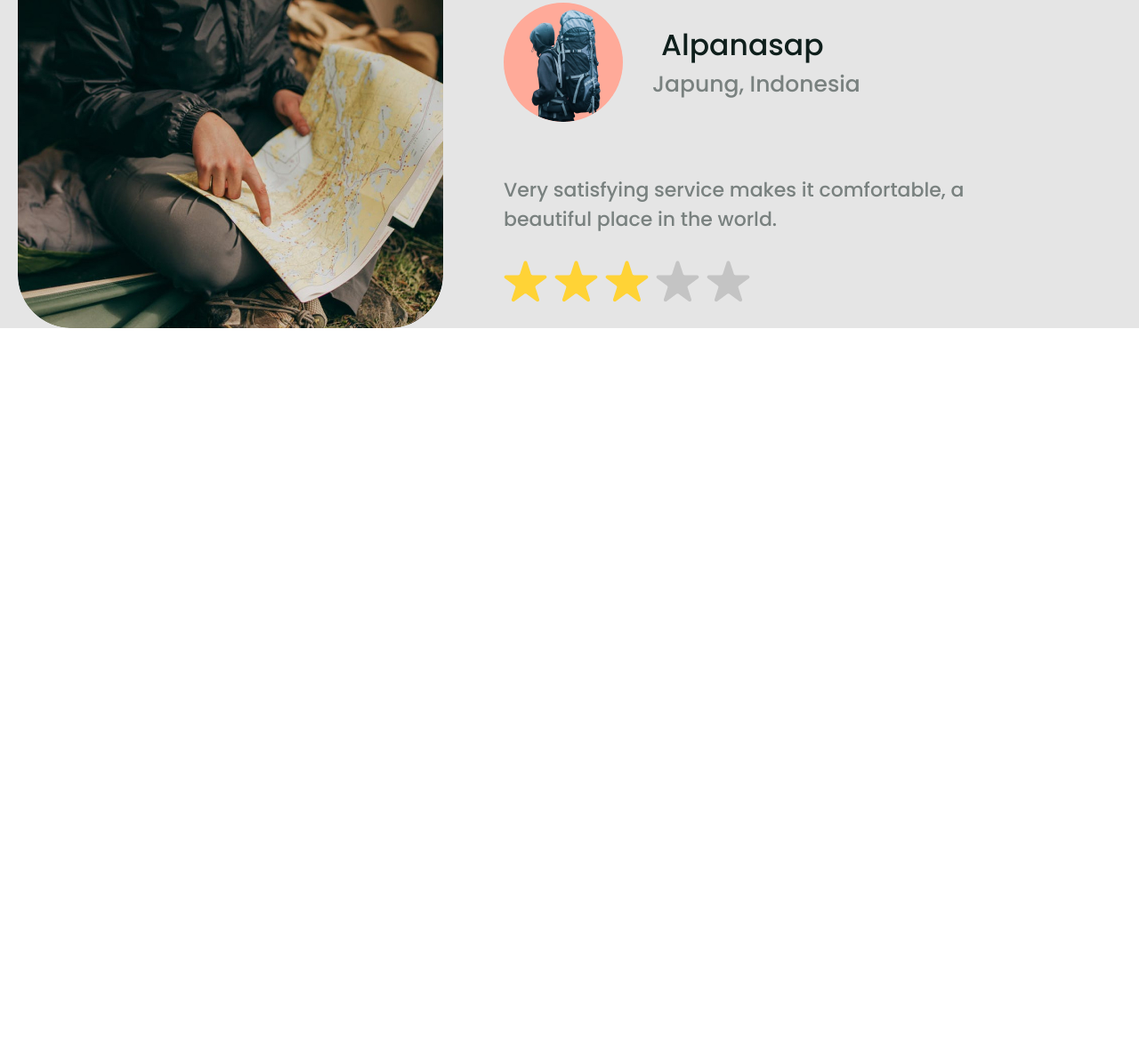
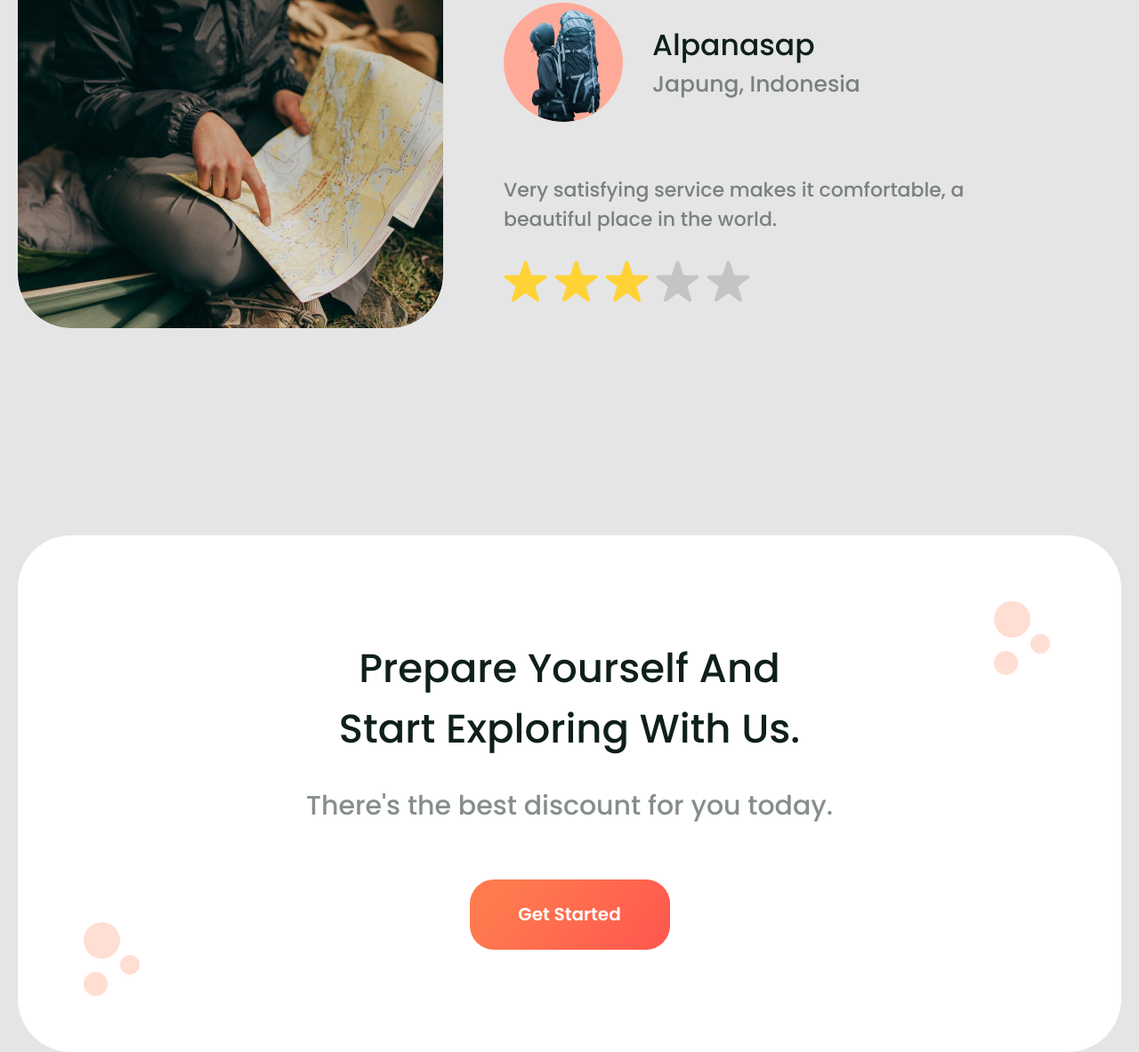
Before and after one commit to julias42/landing, a plain HTML site: page index.html in a window 1280 px wide. Shown: the part 1926-3109 px from the top of the page at 89% size. Before the commit the page ends 2295 px from the top, so only its background shows below. Drawn offline with Linux system fonts and the light colour scheme.

Commit message:
landing 1.6

```diff
--- a/index.html
+++ b/index.html
@@ -65,12 +65,12 @@
         </button>
       </section>
     </div>
-    <div class="main__customers center">
+    <section class="main__customers center">
       <section class="customers">
         <div class="customers__image">
           <img class="customers__image_img" src="img/customers_img.jpg" alt="photo">
         </div>
-        <div class="customers__text">
+        <section class="customers__text">
           <p class="customers__text_zag">What do customers say about us?</p>
           <div class="customers__alpanasap">
             <img class="customers__text_img" src="img/customers_img.png" alt="photo">
@@ -82,7 +82,7 @@
           <p class="customers__text_satisfying">Very satisfying service makes it comfortable, a beautiful place in
             the world. </p>
 
-          <div class="customers__text_star">
+          <section class="customers__text_star">
             <div><svg width="49" height="47" viewBox="0 0 49 47" fill="none" xmlns="http://www.w3.org/2000/svg">
                 <path
                   d="M22.5979 1.85411C23.1966 0.0114864 25.8034 0.0114815 26.4021 1.8541L30.6741 15.002C30.9419 15.8261 31.7098 16.384 32.5762 16.384H46.4008C48.3382 16.384 49.1438 18.8632 47.5764 20.002L36.3921 28.1279C35.6911 28.6372 35.3978 29.5399 35.6655 30.364L39.9375 43.5119C40.5363 45.3545 38.4273 46.8868 36.8599 45.748L25.6756 37.6221C24.9746 37.1128 24.0254 37.1128 23.3244 37.6221L12.1401 45.748C10.5727 46.8868 8.46374 45.3545 9.06245 43.5119L13.3345 30.364C13.6022 29.5399 13.3089 28.6372 12.6079 28.1279L1.42363 20.002C-0.143794 18.8632 0.661754 16.384 2.5992 16.384H16.4238C17.2902 16.384 18.0581 15.8261 18.3259 15.002L22.5979 1.85411Z"
@@ -113,9 +113,29 @@
                   fill="#C4C4C4" />
               </svg>
             </div>
-          </div>
-        </div>
-    </div>
+          </section>
+        </section>
+      </section>
+    </section>
+    <section class="prepare center">
+      <div class="prepare__illustration1"><svg width="63" height="83" viewBox="0 0 63 83" fill="none"
+          xmlns="http://www.w3.org/2000/svg">
+          <circle opacity="0.5" cx="20.5" cy="20.5" r="20.5" fill="#FFBDA7" />
+          <circle opacity="0.5" cx="13.5" cy="69.5" r="13.5" fill="#FFBDA7" />
+          <circle opacity="0.5" cx="52" cy="48" r="11" fill="#FFBDA7" />
+        </svg>
+      </div>
+      <div class="prepare__illustration2"><svg width="63" height="83" viewBox="0 0 63 83" fill="none"
+          xmlns="http://www.w3.org/2000/svg">
+          <circle opacity="0.5" cx="20.5" cy="20.5" r="20.5" fill="#FFBDA7" />
+          <circle opacity="0.5" cx="13.5" cy="69.5" r="13.5" fill="#FFBDA7" />
+          <circle opacity="0.5" cx="52" cy="48" r="11" fill="#FFBDA7" />
+        </svg>
+      </div>
+      <h3 class="prepare__heading">Prepare Yourself And
+        Start Exploring With Us.</h3>
+      <p class="prepare__text">There's the best discount for you today.</p>
+      <a class="prepare__but" href="#">Get Started</a>
     </section>
   </main>
 
--- a/style.scss
+++ b/style.scss
@@ -240,7 +240,6 @@ img {
     display: flex;
     align-items: center;
     gap: 30px;
-    right: -10px;
     position: relative;
 
     &_img {
@@ -306,7 +305,6 @@ img {
       font-size: 33px;
       line-height: 50px;
       color: #0f1f1c;
-      margin-left: 10px;
     }
 
     &_jap {
@@ -332,3 +330,59 @@ img {
     }
   }
 }
+.prepare {
+  display: flex;
+  flex-direction: column;
+  align-items: center;
+  justify-content: center;
+  width: 1240px;
+  height: 581px;
+  background: #ffffff;
+  border-radius: 60px;
+  margin-top: 233px;
+  position: relative;
+
+  &__heading {
+    display: flex;
+    width: 519px;
+    font-weight: 500;
+    font-size: 45px;
+    line-height: 68px;
+    text-align: center;
+    color: #0f1f1c;
+    margin-bottom: 30px;
+  }
+  &__text {
+    font-weight: 400;
+    font-size: 30px;
+    line-height: 45px;
+    text-align: center;
+    color: #0f1f1c;
+    opacity: 0.5;
+    margin-bottom: 60px;
+  }
+  &__but {
+    display: flex;
+    width: 225px;
+    height: 79px;
+    justify-content: center;
+    align-items: center;
+    background: linear-gradient(129.54deg, #ff7b4e 15.57%, #ff584e 95.03%);
+    border-radius: 27px;
+    font-weight: 600;
+    font-size: 20px;
+    line-height: 30px;
+    color: #ffffff;
+    text-decoration: none;
+  }
+  &__illustration1 {
+    position: absolute;
+    top: 74px;
+    right: 80px;
+  }
+  &__illustration2 {
+    position: absolute;
+    bottom: 56px;
+    left: 74px;
+  }
+}
```
Also changed, not shown: style.css, 1 other file.
